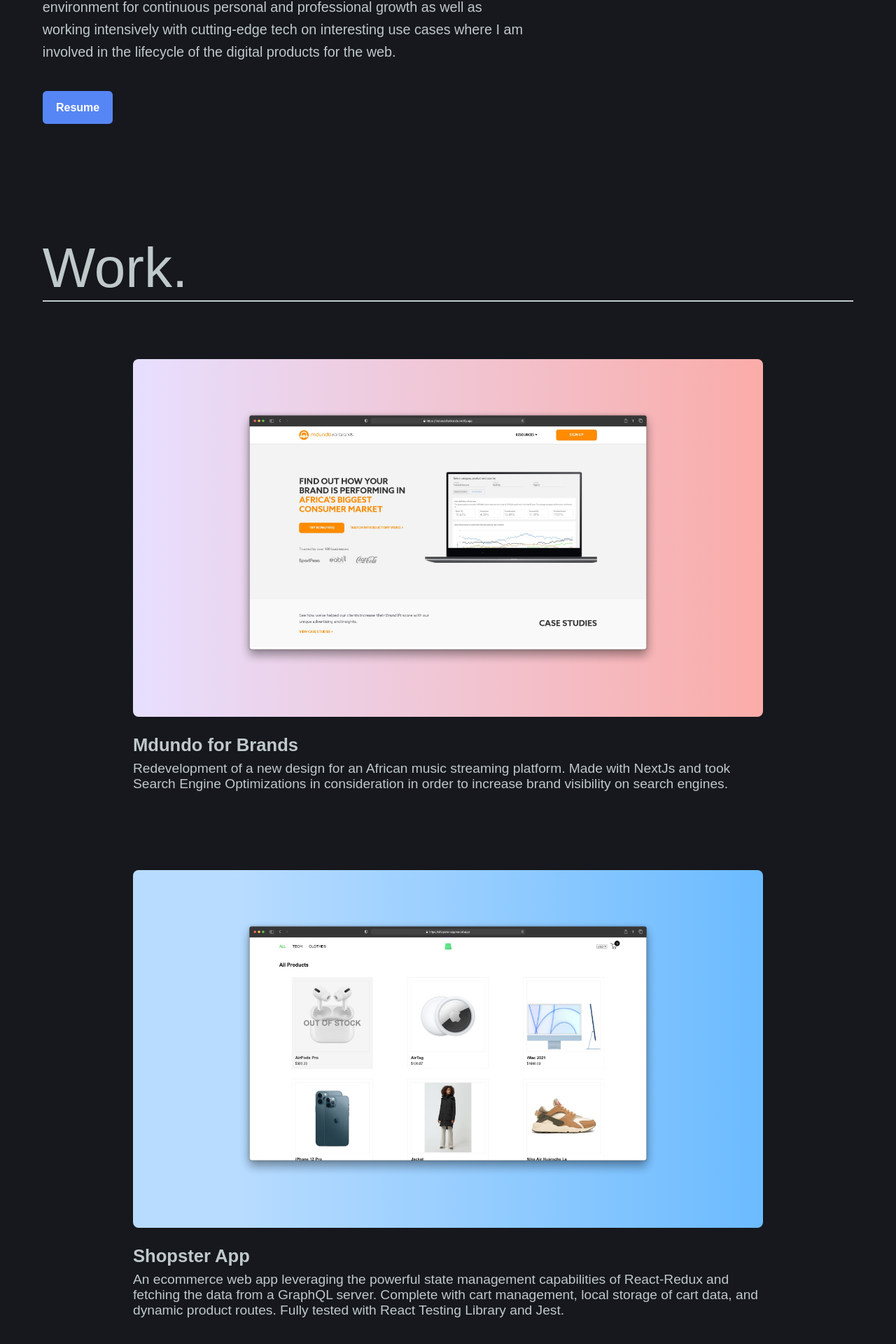
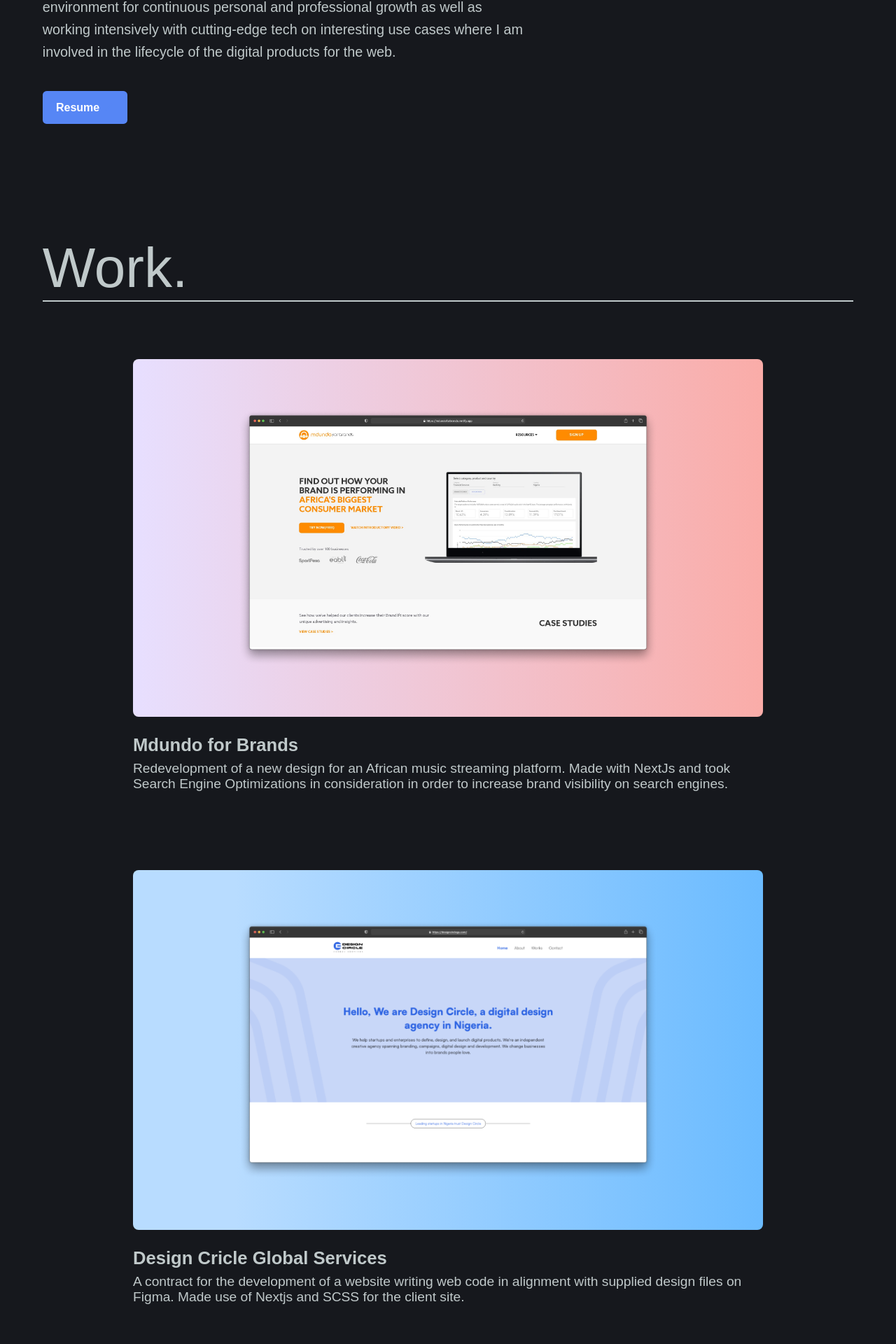
Before and after one commit to GabrielAbubakar/Portfolio-Website, a Next.js app: page / in a window 1280 px wide. Shown: the part 1759-3679 px from the top of the page at 70% size. Built offline with nearby package versions, Linux system fonts and the light colour scheme.

Commit message:
design circle edit

```diff
--- a/components/sections/About/About.styled.js
+++ b/components/sections/About/About.styled.js
@@ -67,6 +67,15 @@
     &:hover {
         background-color: ${(props) => props.theme.colors.buttonBack};
         color: ${(props) => props.theme.colors.primary};
+
+        svg {
+            fill: ${(props) => props.theme.colors.primary};
+        }
+    }
+
+    svg {
+        fill: ${(props) => props.theme.colors.primary};
+        margin-left: .5rem;
     }
 `
 
--- a/components/sections/About/index.tsx
+++ b/components/sections/About/index.tsx
@@ -33,7 +33,11 @@
 
                 <Button
                     href="https://drive.google.com/file/d/14VcRPP-s5dN7OWu1Flyu-8rAs0NCFLLo/view?usp=sharing"
-                    rel='noreferrer'>Resume</Button>
+                    rel='noreferrer'>Resume
+                    <svg width="13" height="14" viewBox="0 0 13 14" fill="none" xmlns="http://www.w3.org/2000/svg">
+                        <path d="M1.4 13.5L0 12.1L9.6 2.5H1V0.5H13V12.5H11V3.9L1.4 13.5Z" fill="inherit" />
+                    </svg>
+                </Button>
             </Content>
 
             <SectionName
--- a/components/sections/Work/index.tsx
+++ b/components/sections/Work/index.tsx
@@ -12,6 +12,7 @@
 import Space from '../../../public/assets/spacetours.png'
 import SPHX from '../../../public/assets/Sphx.png'
 import Shopster from '../../../public/assets/1920Shopster.png'
+import DC from '../../../public/assets/1920DesignCircle.png'
 import Crypto from '../../../public/assets/1920Crypto.png'
 import Loop from '../../../public/assets/Loopstudios.jpeg'
 import Image from 'next/image'
@@ -37,11 +38,11 @@
                 />
 
                 <ProjectItem
-                    image={Shopster}
-                    title="Shopster App"
-                    details="An ecommerce web app leveraging the powerful state management capabilities of React-Redux and fetching the data from a GraphQL server. Complete with cart management, local storage of cart data, and dynamic product routes. Fully tested with React Testing Library and Jest."
-                    link="https://shopster-app.vercel.app/"
-                    alt="Scandiweb page"
+                    image={DC}
+                    title="Design Cricle Global Services"
+                    details="A contract for the development of a website writing web code in alignment with supplied design files on Figma. Made use of Nextjs and SCSS for the client site."
+                    link="https://designcirclegs.com/"
+                    alt="Design Circle page"
                     color='blue'
                 />
 
```
